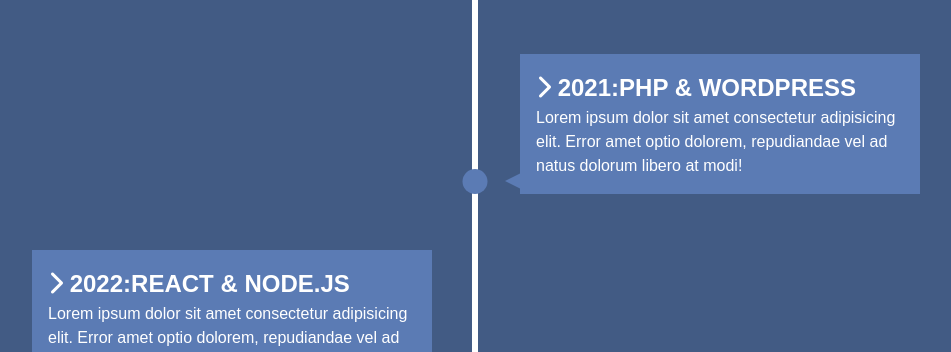
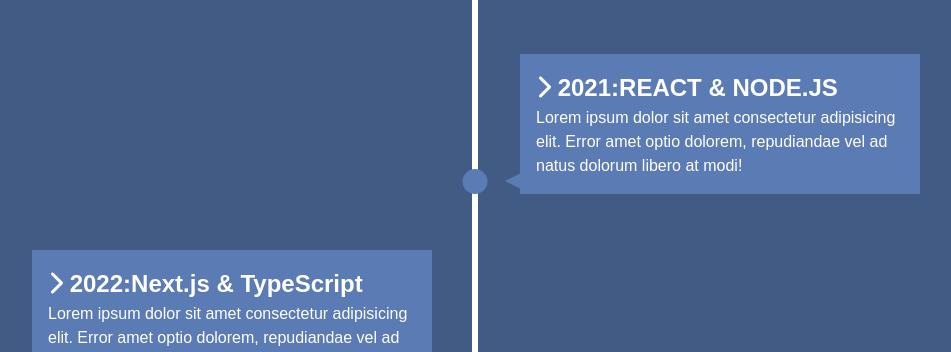
Before and after one commit to SumanIslam/knowledge-resume, a plain HTML site: page index.html in a window 1280 px wide. Shown: the part 689-1041 px from the top of the page, without its empty margins (165-1116 px from the left). Drawn offline with Linux system fonts and the light colour scheme.

Commit message:
Update index.html

```diff
--- a/index.html
+++ b/index.html
@@ -34,13 +34,13 @@
       </li>
       <li>
         <div>
-          <h2><i class="fas fa-chevron-right"></i> 2021:PHP & WORDPRESS</h2>
+          <h2><i class="fas fa-chevron-right"></i> 2021:REACT & NODE.JS</h2>
           <p>Lorem ipsum dolor sit amet consectetur adipisicing elit. Error amet optio dolorem, repudiandae vel ad natus dolorum libero at modi!</p>
         </div>
       </li>
       <li>
         <div>
-          <h2><i class="fas fa-chevron-right"></i> 2022:REACT & NODE.JS</h2>
+          <h2><i class="fas fa-chevron-right"></i> 2022:Next.js & TypeScript</h2>
           <p>Lorem ipsum dolor sit amet consectetur adipisicing elit. Error amet optio dolorem, repudiandae vel ad natus dolorum libero at modi!</p>
         </div>
       </li>
```
